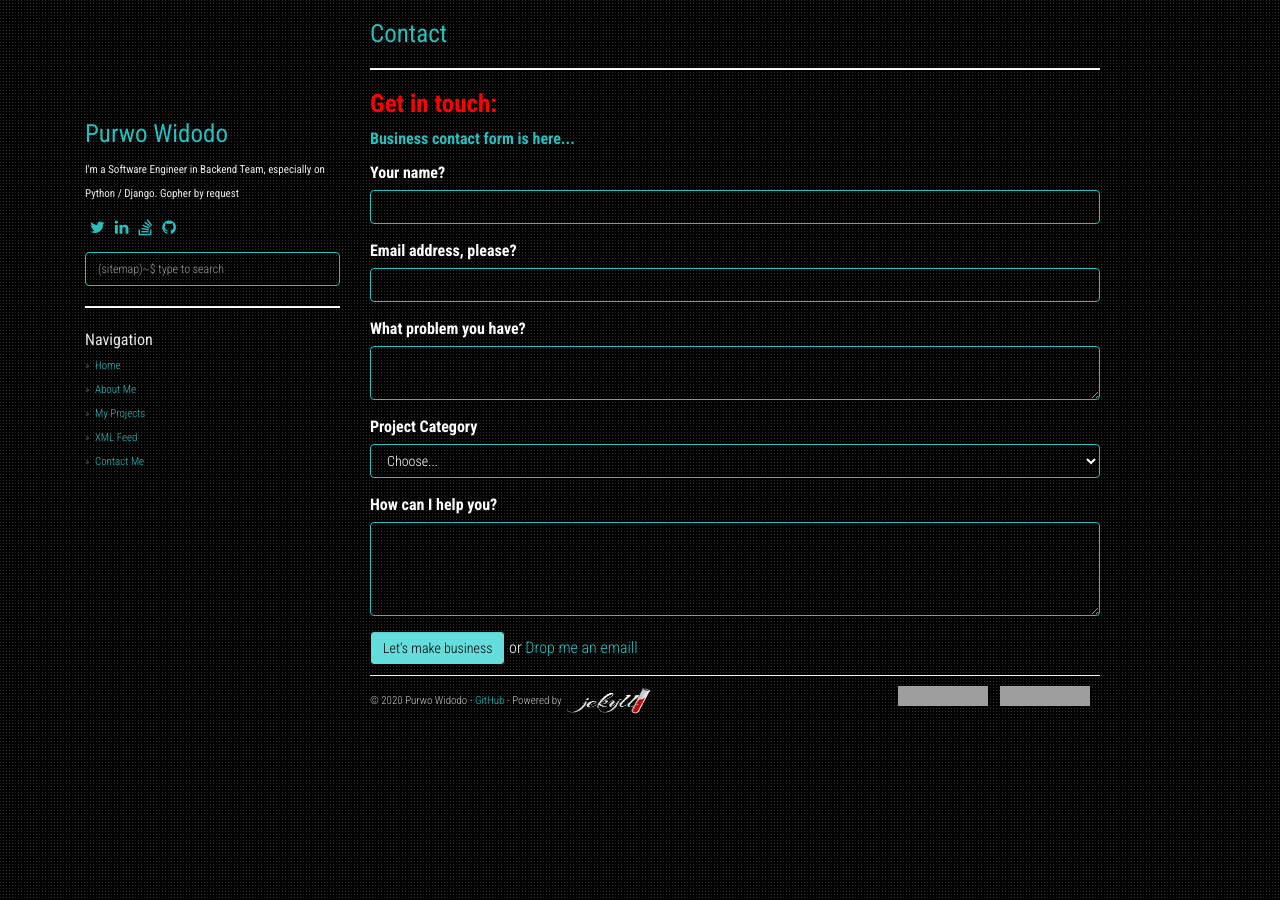
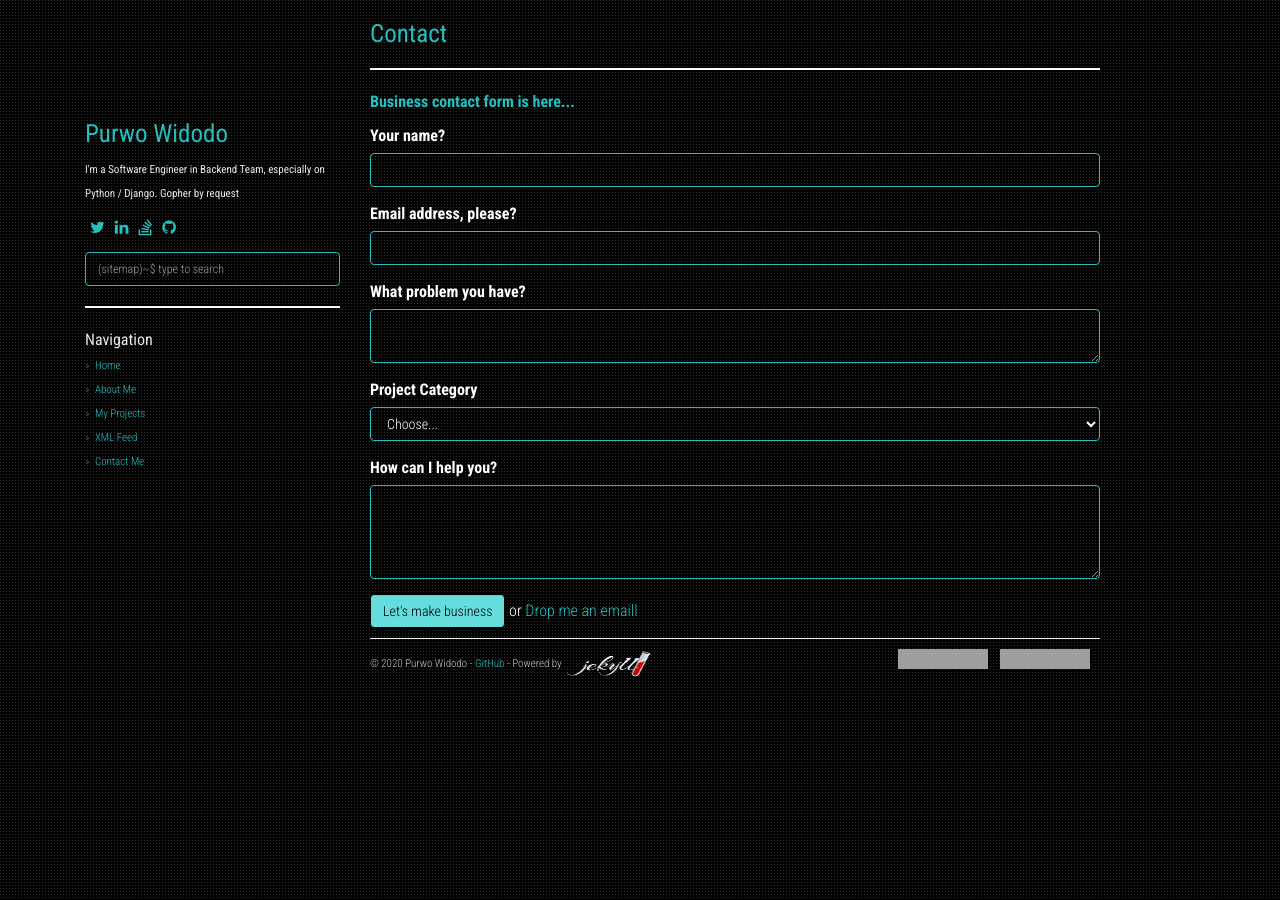
Before and after one commit to purwowd/purwowd.github.io, a Jekyll site: the page built from contact/index.html, in a window 1280 px wide. Built offline with Jekyll 4.4.1, drawn with Linux system fonts in a browser that asks for light colours; nearby versions of some CDN libraries; grey boxes are pictures that could not be loaded.

Commit message:
Update contact/index.html

```diff
--- a/contact/index.html
+++ b/contact/index.html
@@ -7,9 +7,9 @@ category: contact
 ---
 
 <section class="inner">
-  <h1 style="color:red; font-weight:bold;">
+  <!--<h1 style="color:red; font-weight:bold;">
     Get in touch:
-  </h1>
+  </h1>-->
   <p style="color:#25BFBF; font-weight:bold;">Business contact form is here...</p>
   <!-- Please change the email below with your email to activate the form -->
   <meta name="Referrer" content="origin">
```
